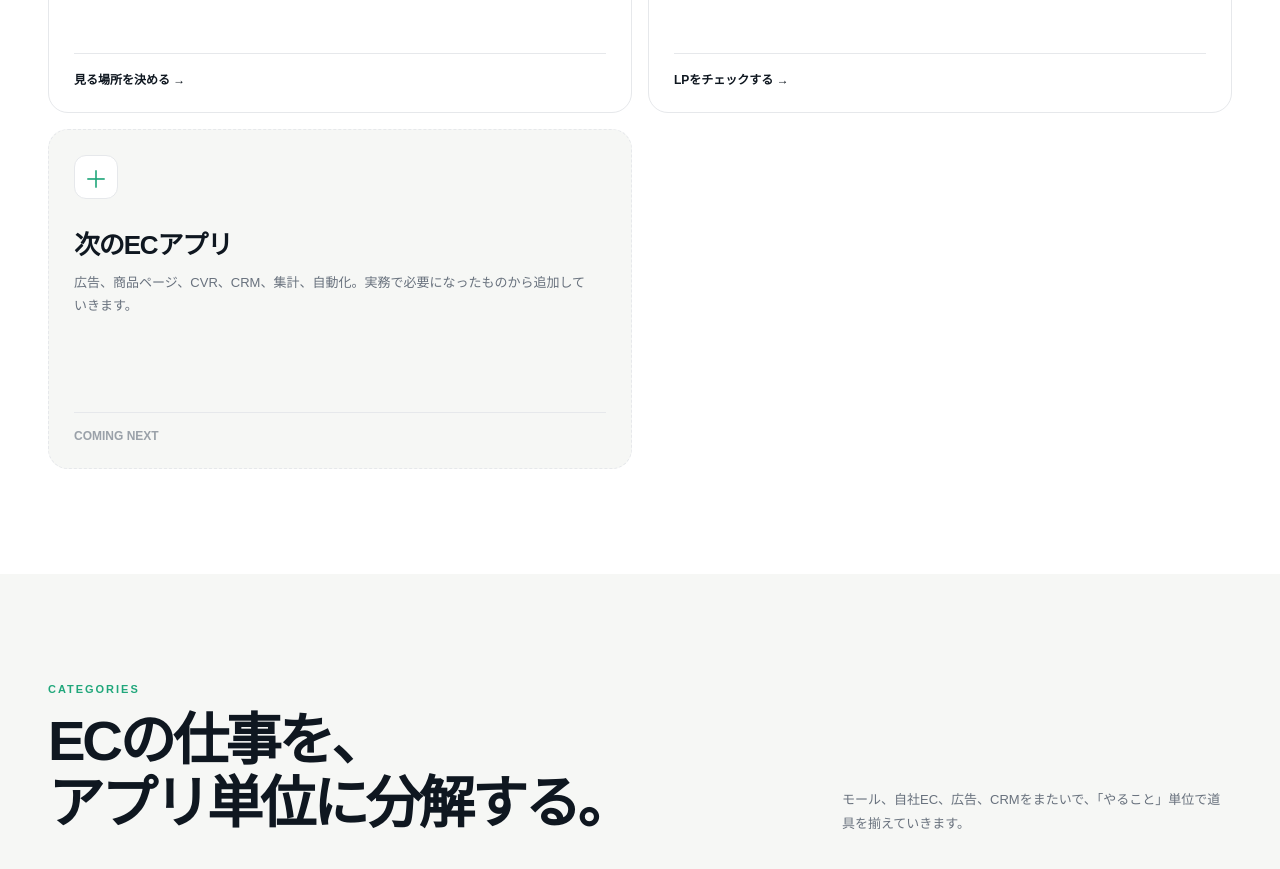
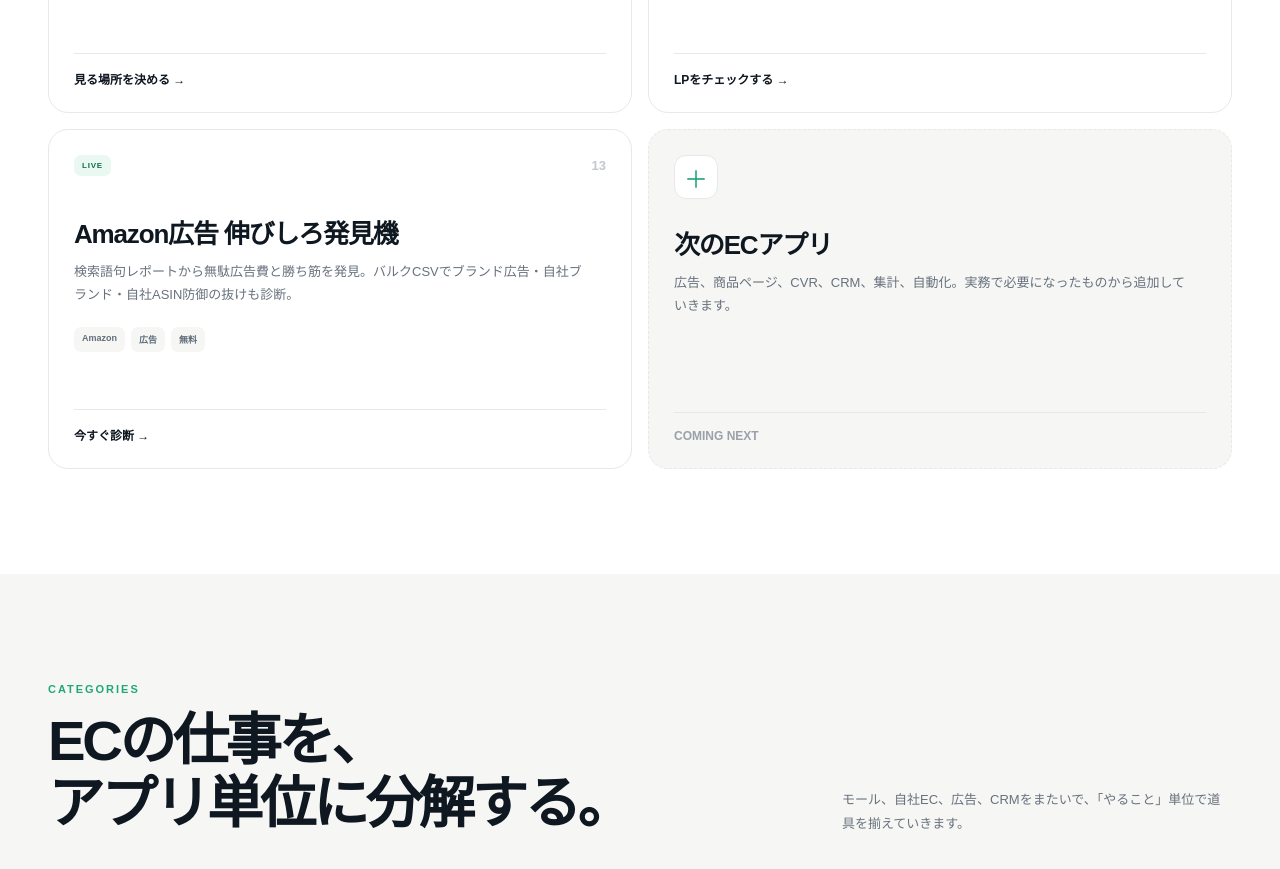
Before and after one commit to hrt14/ecplayers, a Next.js app: page / in a window 1280 px wide. Shown: the part 3600-4469 px from the top of the page. Built offline with nearby package versions, Linux system fonts and the light colour scheme.

Commit message:
Add Amazon ads growth finder to ECP home

```diff
--- a/app/page.tsx
+++ b/app/page.tsx
@@ -120,6 +120,16 @@ const apps = [
     tags: ['楽天', 'LP改善', 'CVR'],
     href: '/rakuten-lp-check',
     action: 'LPをチェックする →',
+  },
+  {
+    status: 'LIVE',
+    tone: 'live',
+    number: '13',
+    title: 'Amazon広告 伸びしろ発見機',
+    description: '検索語句レポートから無駄広告費と勝ち筋を発見。バルクCSVでブランド広告・自社ブランド・自社ASIN防御の抜けも診断。',
+    tags: ['Amazon', '広告', '無料'],
+    href: '/amazon-ads-growth',
+    action: '今すぐ診断 →',
   },
 ]
 
```
